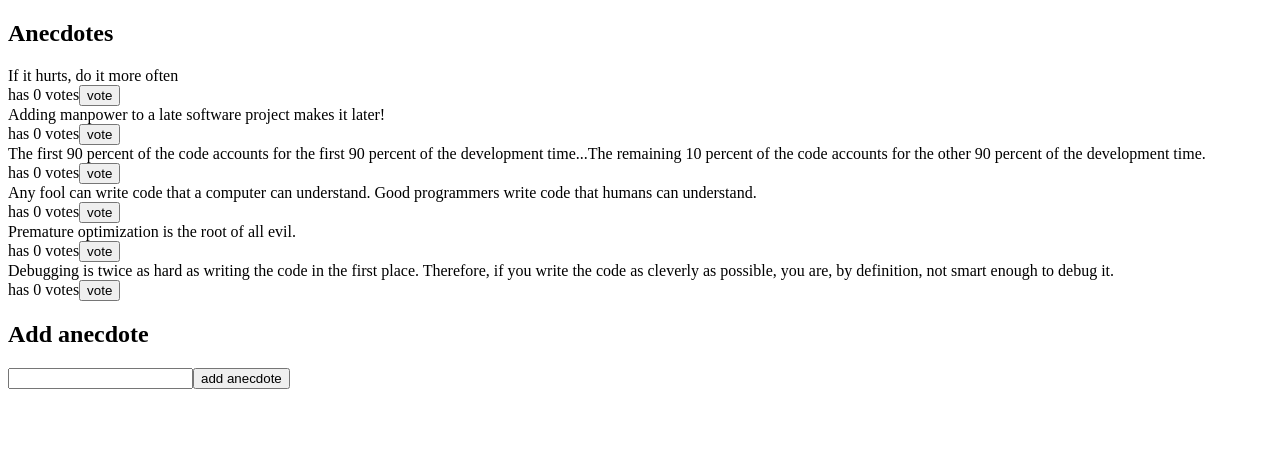
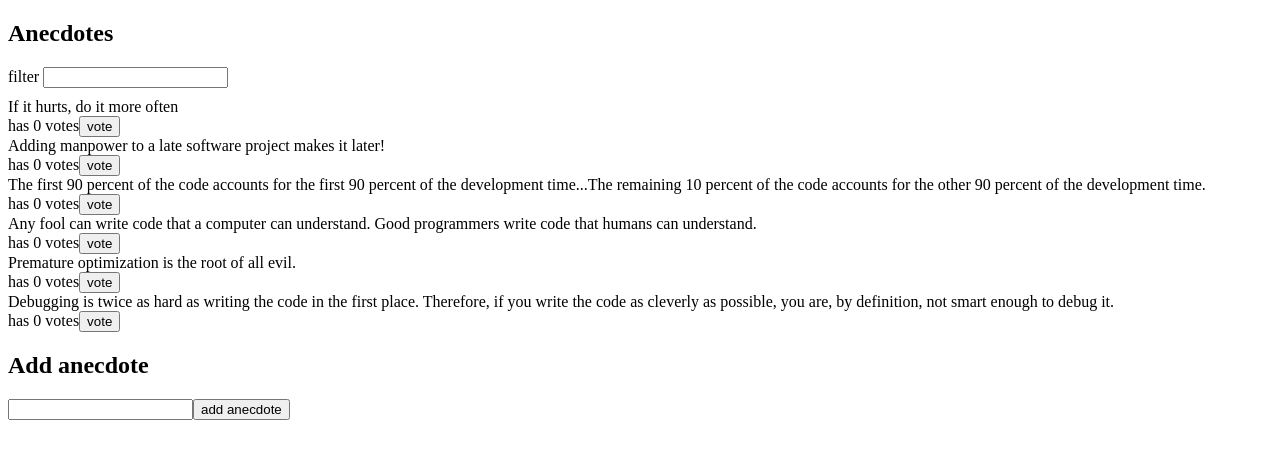
Before and after one commit to koivkai/fullstackdevelopment2019, a React (Create React App) app in the folder part6/redux-anecdotes/: page / in a window 1280 px wide. Shown: the top 458 px of the page. Built offline with nearby package versions, Linux system fonts and the light colour scheme.

Commit message:
part6 6.11

```diff
--- a/part6/redux-anecdotes/src/App.js
+++ b/part6/redux-anecdotes/src/App.js
@@ -2,6 +2,7 @@ import React from 'react';
 import AnecdoteFrom from './components/AnecdoteForm'
 import AnecdoteList from './components/AnecdoteList'
 import Notification from './components/Notification'
+import Filter from './components/Filter'
 
 const App = (props) => {
   const store = props.store
@@ -10,6 +11,7 @@ const App = (props) => {
     <div>
       <Notification store={store}/>
       <h2>Anecdotes</h2>
+      <Filter store={store} />
       <AnecdoteList store={store} />
       <AnecdoteFrom store={store} />
     </div>
--- a/part6/redux-anecdotes/src/components/AnecdoteList.js
+++ b/part6/redux-anecdotes/src/components/AnecdoteList.js
@@ -5,12 +5,17 @@ import {createSetNotification, createResetNotification} from '../reducers/notifi
 const AnecdoteList = (props) => {
     const store = props.store
     const anecdotes = props.store.getState().anecdotes
-    anecdotes.sort((a,b) => (b.votes - a.votes))
+    const filteredAnecdotes = anecdotes.filter((anecdote) => {
+        const anecdoteLowercase = anecdote.content.toLowerCase()
+        const filterLowercase = store.getState().filter.toLowerCase()
+        return anecdoteLowercase.includes(filterLowercase)
+    })
+    filteredAnecdotes.sort((a,b) => (b.votes - a.votes))
 
     const vote = (id) => {
         store.dispatch(createVoteAction(id))
 
-        const votedAnecdote = anecdotes.find(anecdote => anecdote.id === id)
+        const votedAnecdote = filteredAnecdotes.find(anecdote => anecdote.id === id)
 
         store.dispatch(createSetNotification(`voted "${votedAnecdote.content}"`))
         setTimeout(() => {
@@ -20,7 +25,7 @@ const AnecdoteList = (props) => {
 
     return (
       <div>
-        {anecdotes.map(anecdote =>
+        {filteredAnecdotes.map(anecdote =>
         <div key={anecdote.id}>
           <div>
             {anecdote.content}
--- /dev/null
+++ b/part6/redux-anecdotes/src/components/Filter.js
@@ -0,0 +1,21 @@
+import React from 'react'
+import {createSetFilter, createFilterReset} from '../reducers/filterReducer'
+
+const Filter = (props) => {
+    const store = props.store
+
+    const handleChange = (event) => {
+        store.dispatch(createSetFilter(event.target.value))
+    }
+    const style = {
+        marginBottom: 10
+    }
+
+    return (
+        <div style={style}>
+            filter <input onChange={handleChange} />
+        </div>
+    )
+}
+
+export default Filter
--- a/part6/redux-anecdotes/src/index.js
+++ b/part6/redux-anecdotes/src/index.js
@@ -4,10 +4,12 @@ import { createStore, combineReducers } from 'redux'
 import App from './App'
 import anecdoteReducer from './reducers/anecdoteReducer'
 import notificationReducer from './reducers/notificationReducer'
+import filterReducer from './reducers/filterReducer'
 
 const reducer = combineReducers({
   anecdotes: anecdoteReducer,
-  notification: notificationReducer
+  notification: notificationReducer,
+  filter: filterReducer
 })
 
 const store = createStore(reducer)
--- /dev/null
+++ b/part6/redux-anecdotes/src/reducers/filterReducer.js
@@ -0,0 +1,25 @@
+const reducer = (state='', action) => {
+    console.log('state, action', state, action)
+    switch (action.type) {
+        case 'SET_FILTER':
+        return action.filter
+
+        case 'RESET':
+        return ''
+    default:
+        return state
+    }
+}
+
+export const createSetFilter = (filter) => {
+    return {
+        type: 'SET_FILTER',
+        filter
+    }
+}
+
+export const createFilterReset = () => {
+    return {type: 'RESET'}
+}
+
+export default (reducer)
```
